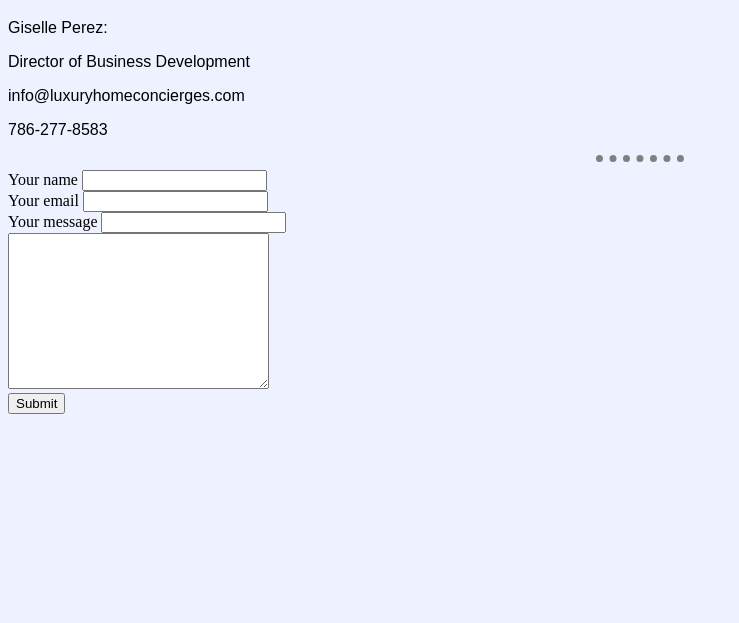
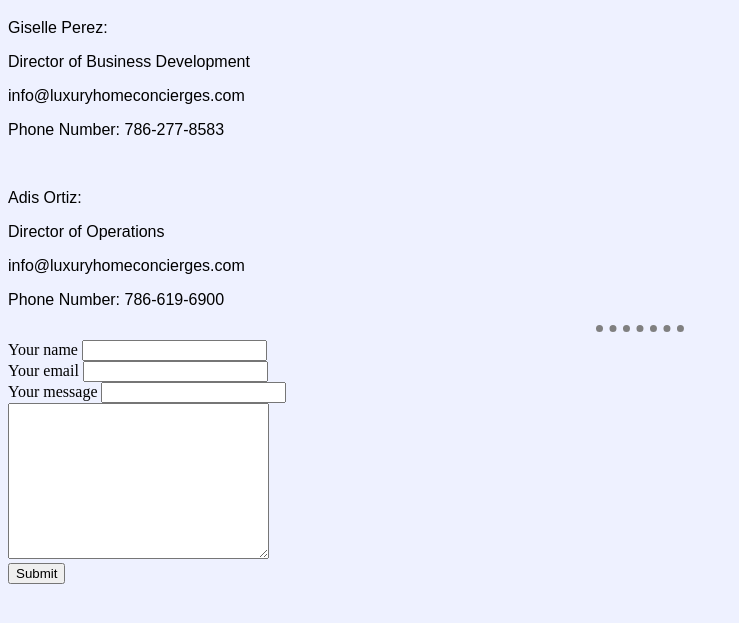
Before and after one commit to Gisellefullstack/cv1, a plain HTML site: page Contact.html in a window 1280 px wide. Shown: the part 61-684 px from the top of the page, without its empty margins (0-739 px from the left). Drawn offline with Linux system fonts and the light colour scheme.

Commit message:
Add files via upload

```diff
--- a/Contact.html
+++ b/Contact.html
@@ -10,7 +10,12 @@
     <p>Giselle Perez: </p>
     <p>Director of Business Development</p>
     <p>info@luxuryhomeconcierges.com</p>
-    <p>786-277-8583</p>
+    <p>Phone Number: 786-277-8583</p>
+    <br>
+    <p>Adis Ortiz:</p>
+    <p>Director of Operations</p>
+    <p>info@luxuryhomeconcierges.com</p>
+    <p>Phone Number: 786-619-6900</p>
     <hr>
     <form action="mailto:info@luxuryhomeconcierges.com" method="post" enctype="text/plain">
       <label for="">Your name</label>
```
